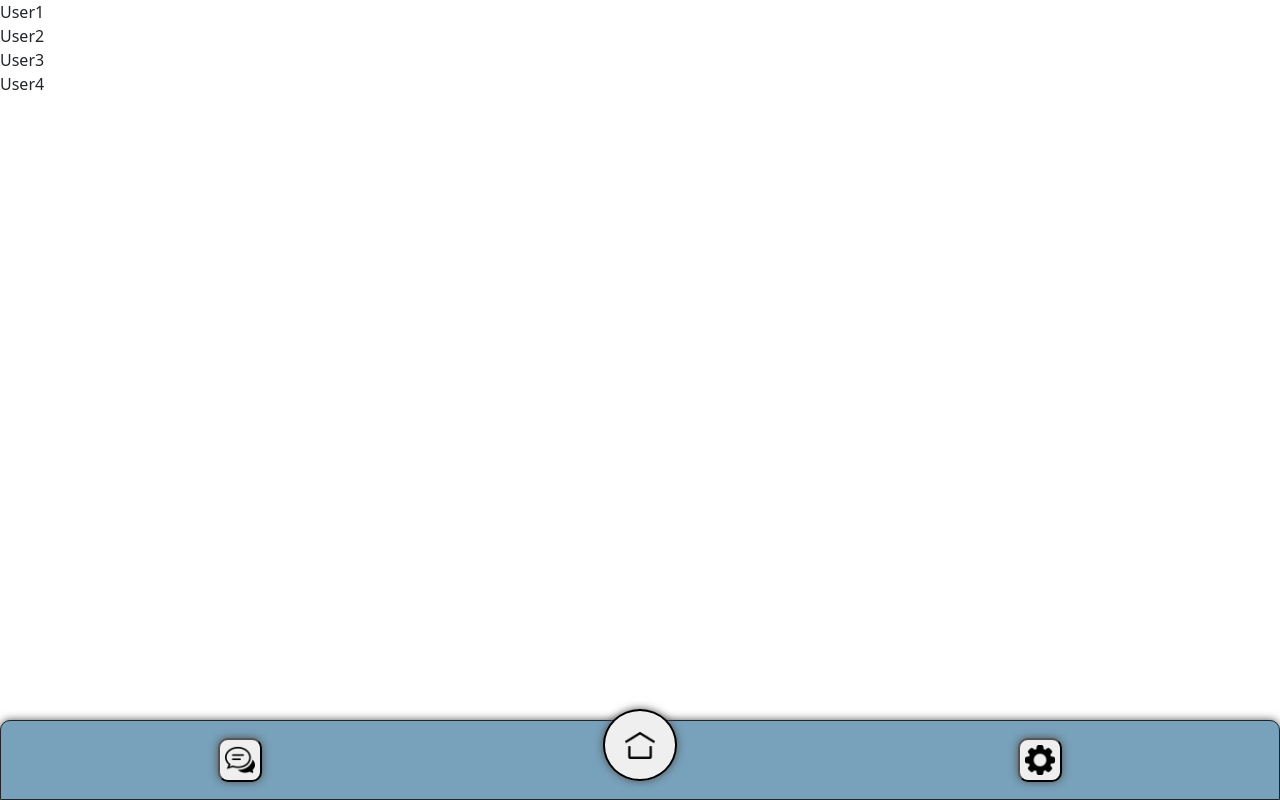
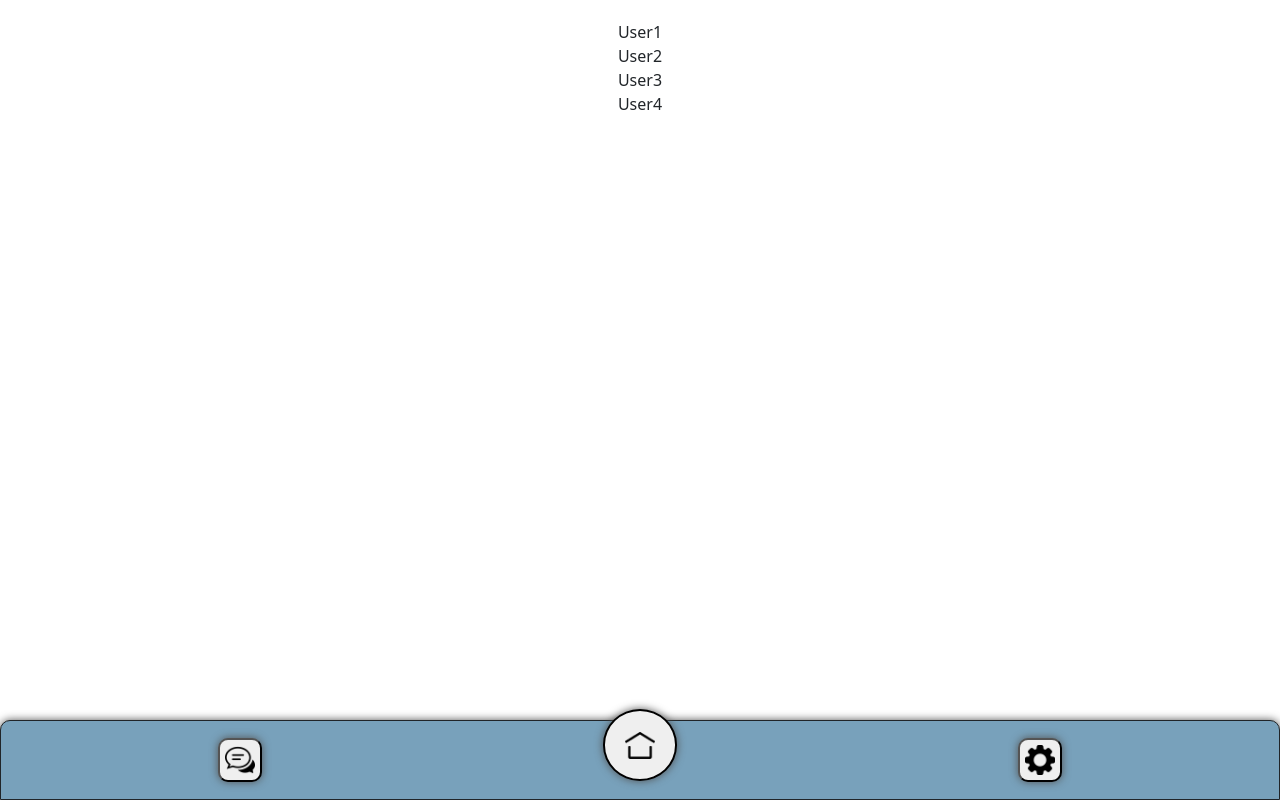
Before and after one commit to krx90/carproxy, a React (Vite) app: page / in a window 1280 px wide. Built offline with nearby package versions, Linux system fonts and the light colour scheme.

Commit message:
added list of connected users

```diff
--- a/src/components/GoOnline.css
+++ b/src/components/GoOnline.css
@@ -0,0 +1,12 @@
+.connected-users {
+    width: auto;
+    margin: auto;
+    text-align: center;
+    padding: 20px;
+}
+
+.list-group {
+    list-style-type: none;
+    padding: 0;
+    margin: 0;
+}
--- a/src/components/GoOnline.tsx
+++ b/src/components/GoOnline.tsx
@@ -7,7 +7,7 @@ let ConnectedUsers = ["User1", "User2", "User3", "User4"];
 function GoOnline() {
   if (IsOnline) {
     return (
-      <div>
+      <div className="connected-users">
         {ConnectedUsers.length === 0 ? <p>No People Found Nearby</p> : null}
         <ul className="list-group">
           {ConnectedUsers.map((item) => (
```
